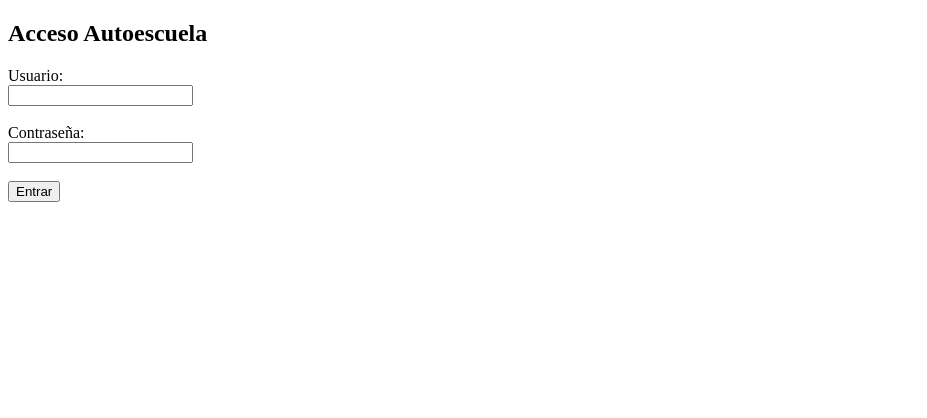
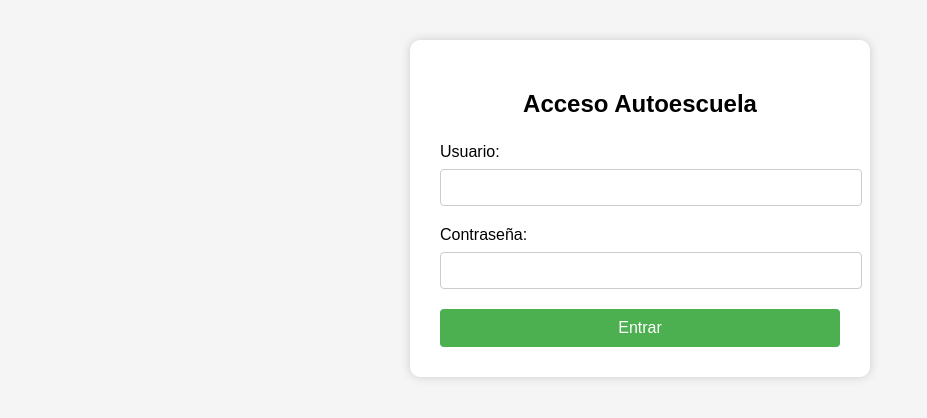
Before and after one commit to RaulMunozz/autoescuela-demo, a Flask app: page /login in a window 1280 px wide. Shown: the top 418 px of the page, without its empty margins (0-927 px from the left). Run offline with Flask 3, Linux system fonts and the light colour scheme.

Commit message:
Fix: ruta correcta en formulario login + estilo mejorado

```diff
--- a/templates/login.html
+++ b/templates/login.html
@@ -2,15 +2,58 @@
 <html>
 <head>
     <title>Login Autoescuela</title>
+    <style>
+        body {
+            font-family: Arial, sans-serif;
+            margin: 40px;
+            background-color: #f5f5f5;
+        }
+        .login-box {
+            background-color: white;
+            max-width: 400px;
+            margin: auto;
+            padding: 30px;
+            border-radius: 10px;
+            box-shadow: 0px 0px 10px #ccc;
+        }
+        h2 {
+            text-align: center;
+            margin-bottom: 25px;
+        }
+        input[type="text"], input[type="password"] {
+            width: 100%;
+            padding: 10px;
+            margin: 8px 0 20px 0;
+            border: 1px solid #ccc;
+            border-radius: 4px;
+        }
+        button {
+            width: 100%;
+            background-color: #4CAF50;
+            color: white;
+            padding: 10px;
+            font-size: 16px;
+            border: none;
+            border-radius: 4px;
+            cursor: pointer;
+        }
+        button:hover {
+            background-color: #45a049;
+        }
+    </style>
 </head>
 <body>
-    <h2>Acceso Autoescuela</h2>
-    <form method="POST">
-        Usuario:<br>
-        <input type="text" name="usuario" required><br><br>
-        Contraseña:<br>
-        <input type="password" name="clave" required><br><br>
-        <button type="submit">Entrar</button>
-    </form>
+    <div class="login-box">
+        <h2>Acceso Autoescuela</h2>
+        <form method="POST" action="/login">
+            <label for="usuario">Usuario:</label>
+            <input type="text" name="usuario" id="usuario" required>
+
+            <label for="clave">Contraseña:</label>
+            <input type="password" name="clave" id="clave" required>
+
+            <button type="submit">Entrar</button>
+        </form>
+    </div>
 </body>
 </html>
```
